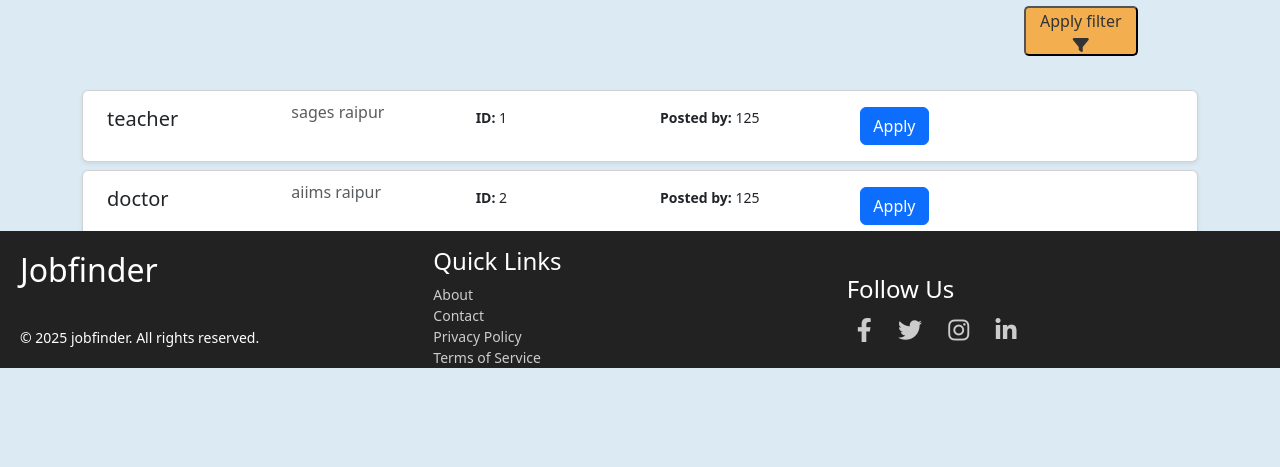
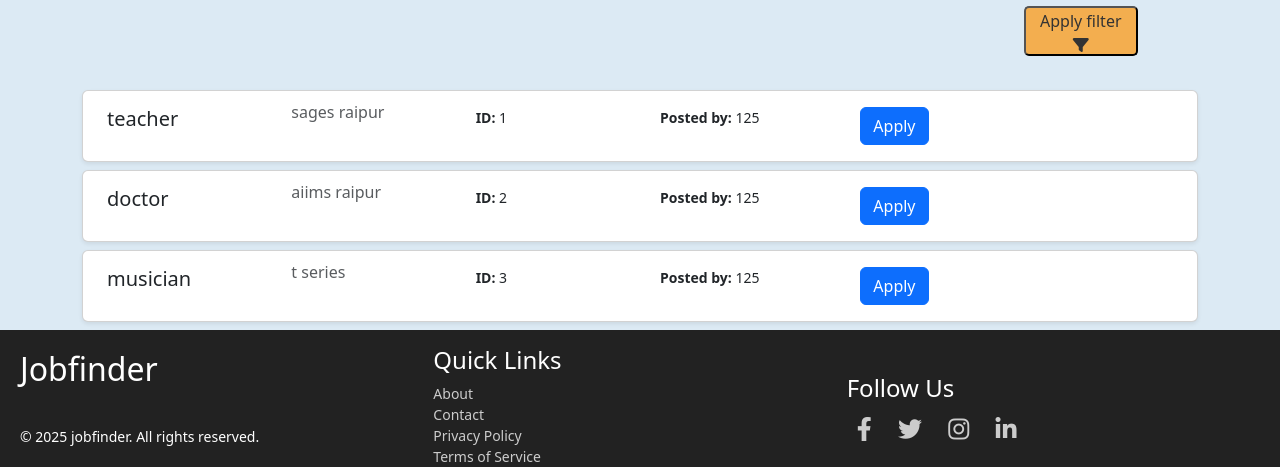
Before and after one commit to bhekhraj/jobportal, a Flask app: page / in a window 1280 px wide. Shown: the part 432-899 px from the top of the page. Before the commit the page ends 800 px from the top, so only its background shows below. Run offline with Flask 3, Linux system fonts and the light colour scheme.

Commit message:
Update index.html

```diff
--- a/jobportal_app/templates/index.html
+++ b/jobportal_app/templates/index.html
@@ -142,7 +142,7 @@
     </div>
 
     <!-- Footer HTML -->
-    <footer style="background-color: #222; position:fixed;bottom:0;width:100%;">
+    <footer style="background-color: #222;bottom:0;width:100%;">
       <div class="footer">
         <!-- Logo or Site Name -->
         <div class="flex-1 text-white col-md-4 col-6">
```
